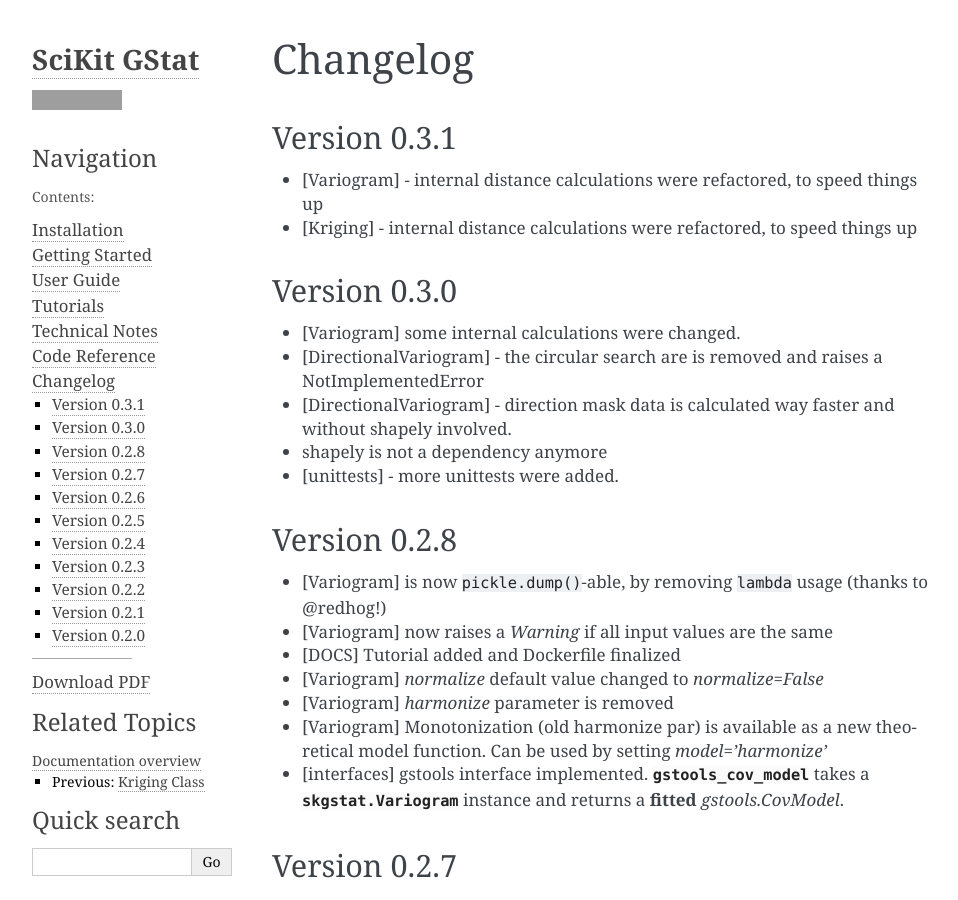
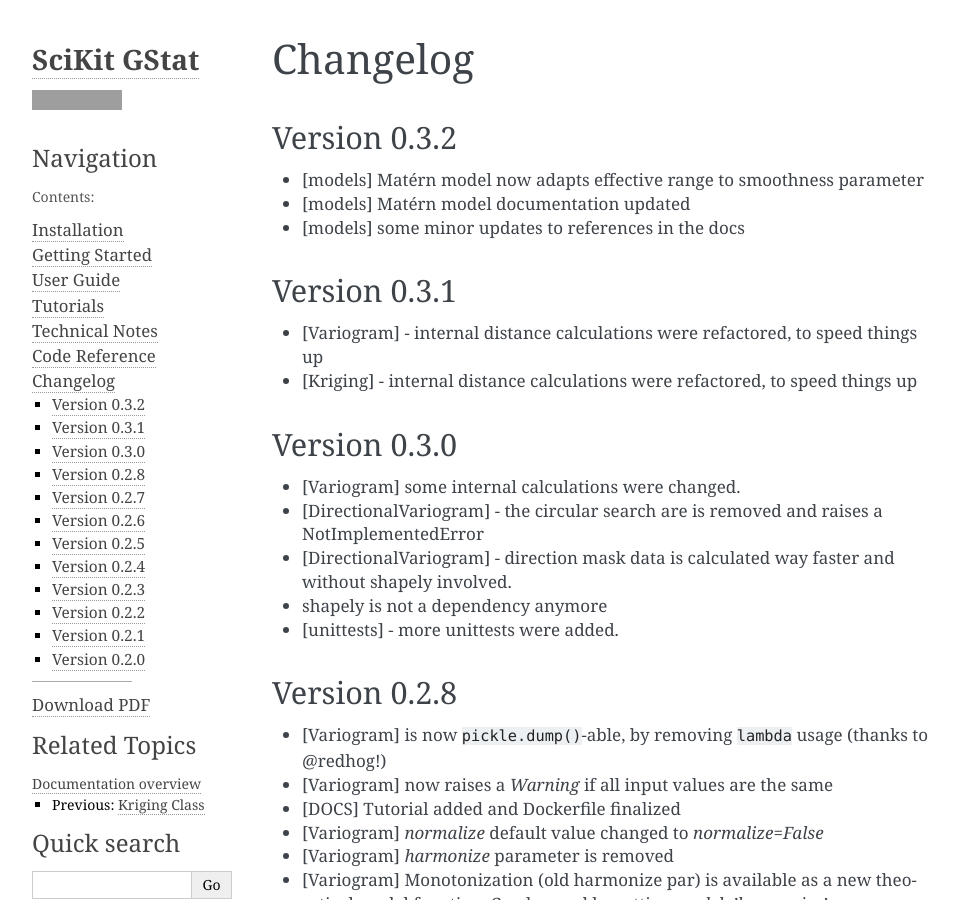
Before and after one commit to mmaelicke/scikit-gstat, a Sphinx documentation site: the page built from docs/changelog.rst, in a window 1280 px wide and 900 px high. Shown: the whole window, without its empty margins (148-1106 px from the left). Built offline with Sphinx 7.4.7, drawn with Linux system fonts in a browser that asks for light colours; pages that are not in the unit, such as notebooks, are missing from menus; grey boxes are pictures that could not be loaded.

Commit message:
changelog update

```diff
--- a/docs/changelog.rst
+++ b/docs/changelog.rst
@@ -1,6 +1,12 @@
 =========
 Changelog
 =========
+
+Version 0.3.2
+=============
+- [models] Matérn model now adapts effective range to smoothness parameter
+- [models] Matérn model documentation updated
+- [models] some minor updates to references in the docs
 
 Version 0.3.1
 =============
```
